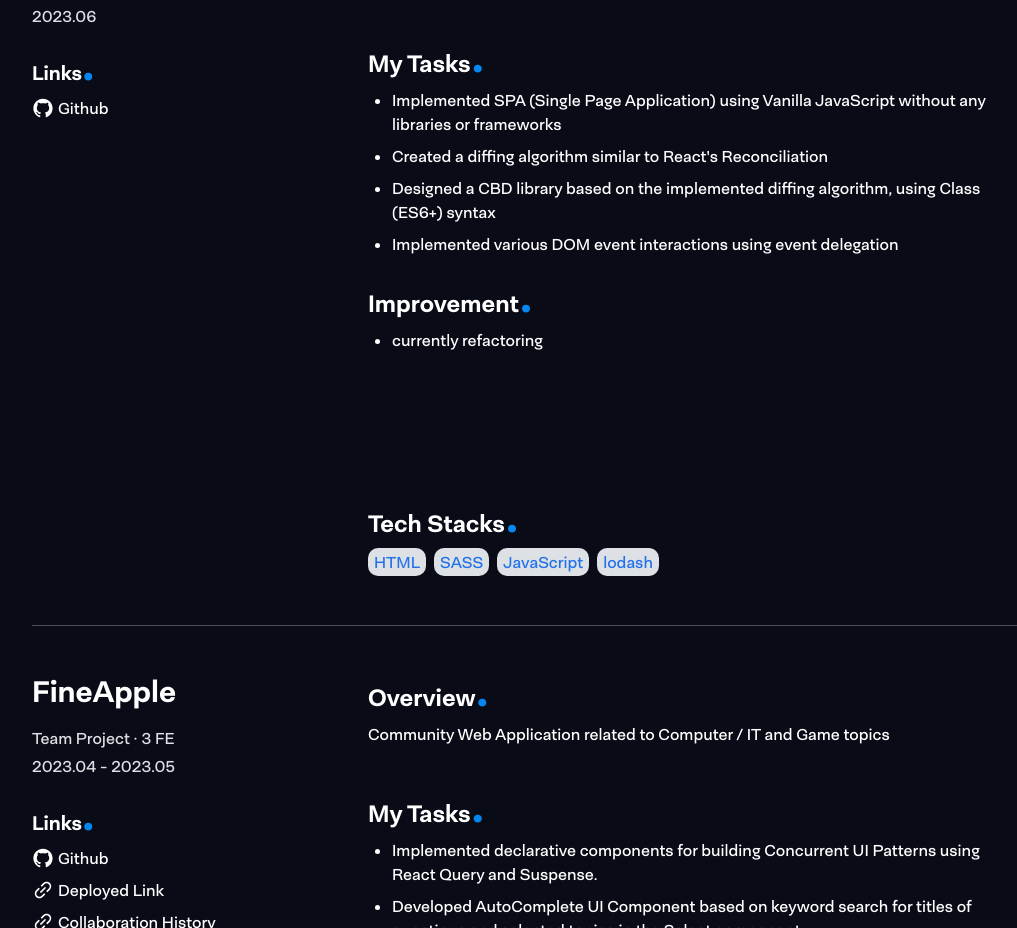
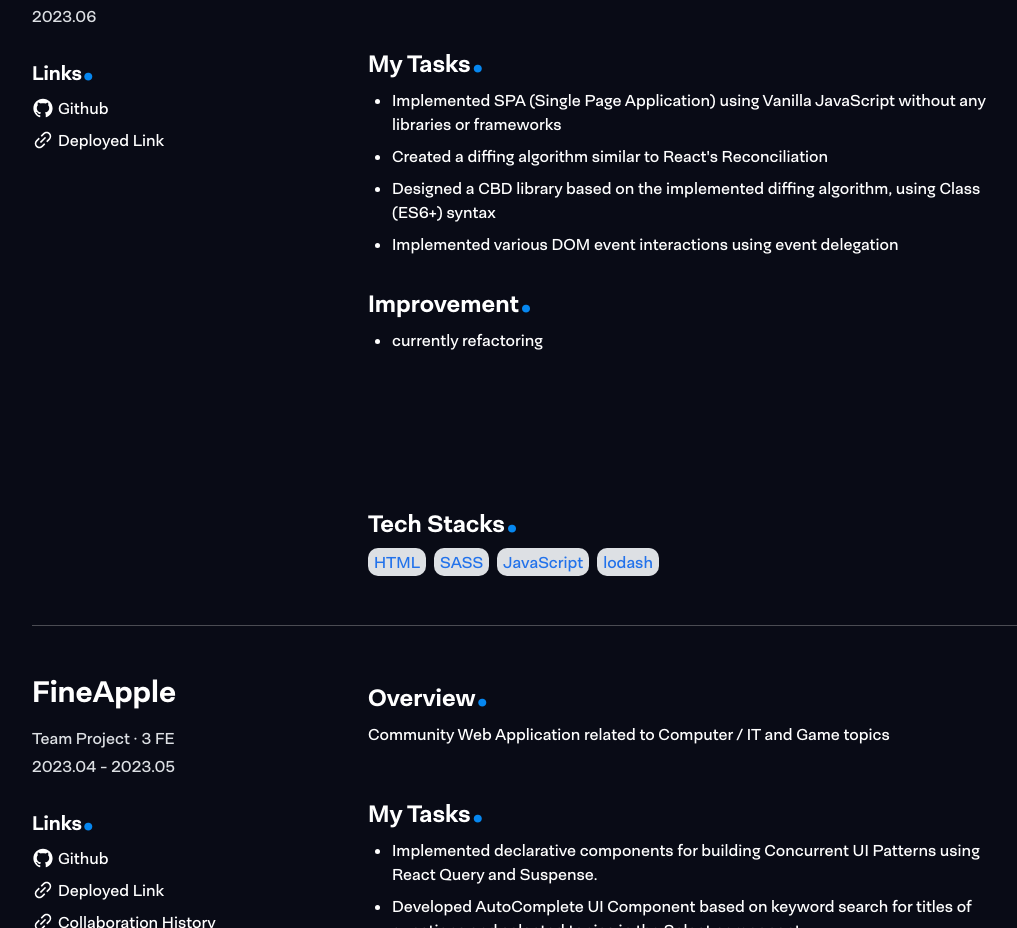
Before and after one commit to olhkyle/olhkyle.me, a React (Vite) app: page /resume in a window 1280 px wide. Shown: the part 824-1752 px from the top of the page, without its empty margins (112-1129 px from the left). Built offline with nearby package versions, Linux system fonts and the light colour scheme; a small style sheet from the web is missing.

Commit message:
[FEAT] update Deployed link in Project

```diff
--- a/src/constants/url.ts
+++ b/src/constants/url.ts
@@ -14,3 +14,4 @@ export const FINEAPPLE_RETROSPECT =
 export const ESC_GITHUB = 'https://github.com/MinWonHaeSo/ESC_CLIENT';
 export const ESC_DEMO = 'https://www.youtube.com/watch?v=ndIasEiODu4&ab_channel=혁민권';
 export const TRELLO_GITHUB = 'https://github.com/olhkyle/trello';
+export const TRELLO_DEPLOY = 'https://vanilla-trello-lime.vercel.app/';
--- a/src/data/projects.tsx
+++ b/src/data/projects.tsx
@@ -6,6 +6,7 @@ import {
 	FINEAPPLE_DEPLOY,
 	FINEAPPLE_GITHUB,
 	FINEAPPLE_RETROSPECT,
+	TRELLO_DEPLOY,
 	TRELLO_GITHUB,
 } from '../constants/url';
 
@@ -22,6 +23,11 @@ const projects: Project[] = [
 				title: 'Github',
 				href: TRELLO_GITHUB,
 				icon: <AiOutlineGithub size="22" />,
+			},
+			{
+				title: 'Deployed Link',
+				href: TRELLO_DEPLOY,
+				icon: <AiOutlineLink size="22" />,
 			},
 		],
 		callout: '',
```
